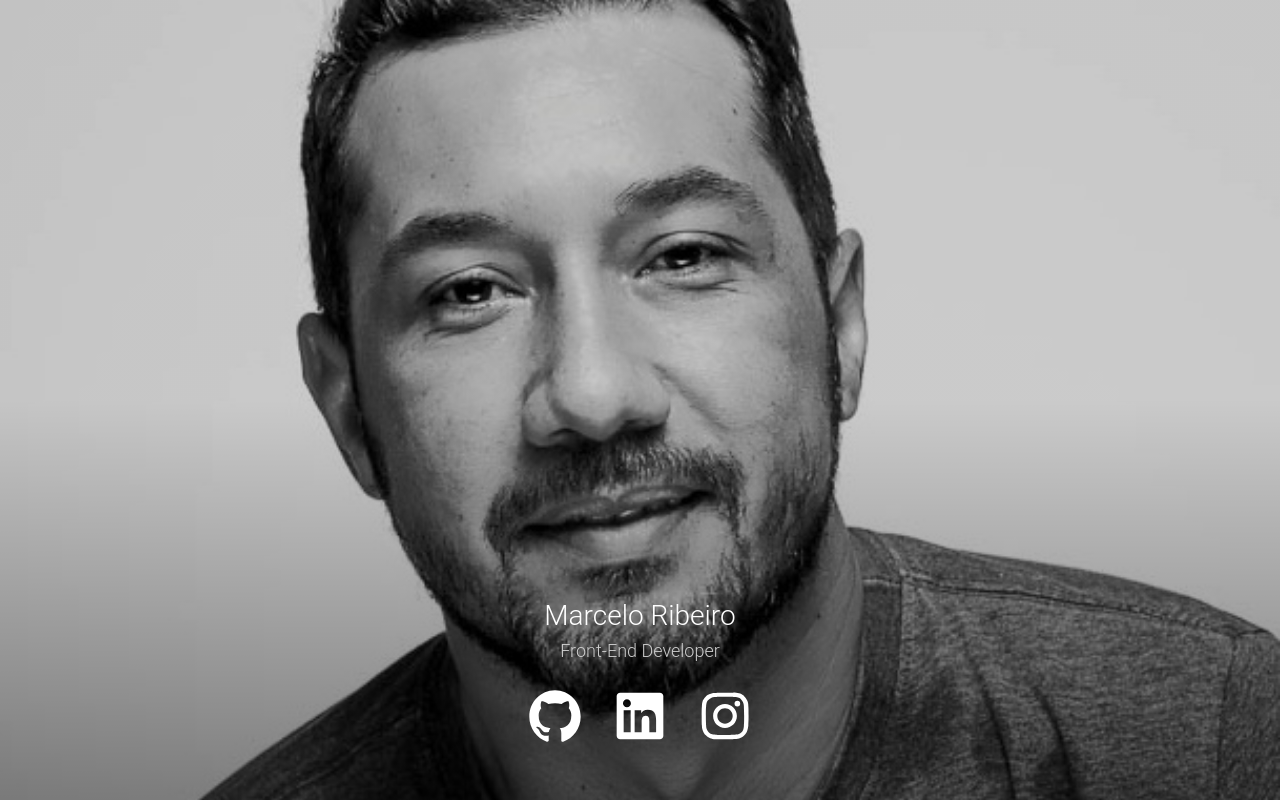
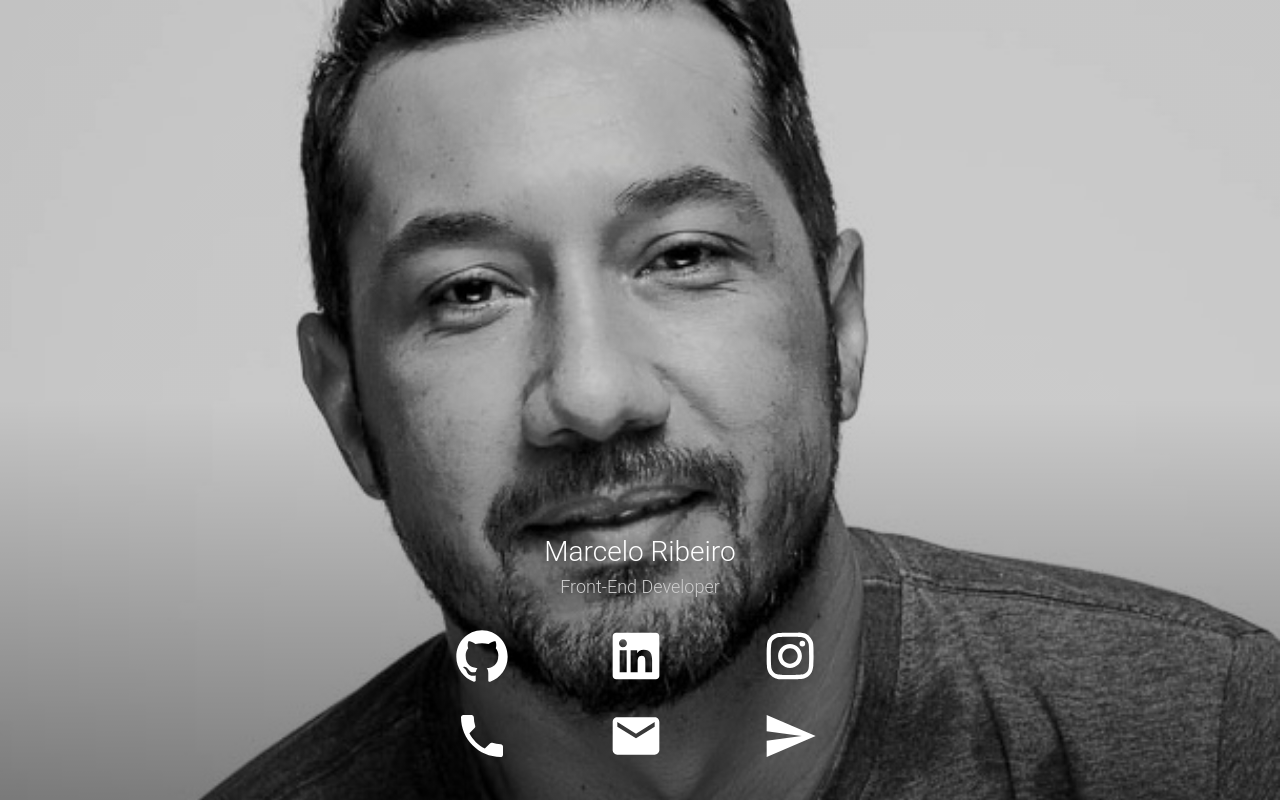
Before and after one commit to marcelo-ribeiro/mycard, a website: page app/index.html in a window 1280 px wide. Drawn offline with nearby package versions, Linux system fonts and the light colour scheme; files that its build step writes are made by us from their sources.

Commit message:
Atualizando

```diff
--- a/app/index.html
+++ b/app/index.html
@@ -61,7 +61,11 @@
     <main>
       <ul class="links">
         <li class="links__item">
-          <a href="//github.com/marcelo-ribeiro" class="links__link" target="_blank">
+          <a
+            href="//github.com/marcelo-ribeiro"
+            class="links__link"
+            target="_blank"
+          >
             <svg
               class="links__icon icon icon-github"
               fill="#181616"
@@ -78,7 +82,11 @@
         </li>
 
         <li class="links__item">
-          <a href="//linkedin.com/in/marcelo-ribeiro/" class="links__link" target="_blank">
+          <a
+            href="//linkedin.com/in/marcelo-ribeiro/"
+            class="links__link"
+            target="_blank"
+          >
             <svg
               class="links__icon icon icon-linkedin"
               fill="#0077B5"
@@ -118,6 +126,62 @@
             </svg>
           </a>
         </li>
+
+        <li class="links__divider"></li>
+
+        <li class="links__item">
+          <a href="tel:71991284022" class="links__link" target="_blank">
+            <svg
+              class="links__icon icon icon-phone"
+              xmlns="http://www.w3.org/2000/svg"
+              width="24"
+              height="24"
+              viewBox="0 0 24 24"
+            >
+              <path
+                d="M6.62 10.79c1.44 2.83 3.76 5.14 6.59 6.59l2.2-2.2c.27-.27.67-.36 1.02-.24 1.12.37 2.33.57 3.57.57.55 0 1 .45 1 1V20c0 .55-.45 1-1 1-9.39 0-17-7.61-17-17 0-.55.45-1 1-1h3.5c.55 0 1 .45 1 1 0 1.25.2 2.45.57 3.57.11.35.03.74-.25 1.02l-2.2 2.2z"
+              />
+            </svg>
+          </a>
+        </li>
+
+        <li class="links__item">
+          <a
+            href="mail:marceloribeiromidia@gmail.com"
+            class="links__link"
+            target="_blank"
+          >
+            <svg
+              class="links__icon icon icon-email"
+              xmlns="http://www.w3.org/2000/svg"
+              width="24"
+              height="24"
+              viewBox="0 0 24 24"
+            >
+              <path
+                d="M20 4H4c-1.1 0-1.99.9-1.99 2L2 18c0 1.1.9 2 2 2h16c1.1 0 2-.9 2-2V6c0-1.1-.9-2-2-2zm0 4l-8 5-8-5V6l8 5 8-5v2z"
+              />
+            </svg>
+          </a>
+        </li>
+
+        <li class="links__item">
+          <a
+            href="//api.whatsapp.com/send?phone=5571991284022"
+            class="links__link"
+            target="_blank"
+          >
+            <svg
+              class="links__icon icon icon-send"
+              height="24"
+              viewBox="0 0 24 24"
+              width="24"
+              xmlns="http://www.w3.org/2000/svg"
+            >
+              <path d="M2.01 21L23 12 2.01 3 2 10l15 2-15 2z" />
+            </svg>
+          </a>
+        </li>
       </ul>
     </main>
 
--- a/app/styles/main.scss
+++ b/app/styles/main.scss
@@ -35,8 +35,8 @@ body {
   justify-content: flex-end;
   flex-direction: column;
   margin: 0;
-  padding: 3rem 2rem;
-  min-height: 100%;
+  padding: 2rem 2rem;
+  height: 100%;
   background-color: var(--color-bg);
   background-image: linear-gradient(rgba(0, 0, 0, 0.2) 50%, rgba(0, 0, 0, 0.5)), url("../images/perfil-marcelo.jpg");
   background-repeat: no-repeat;
@@ -46,6 +46,11 @@ body {
   overflow: hidden;
   cursor: default;
   user-select: none;
+}
+
+main {
+  display: flex;
+  justify-content: center;
 }
 
 :focus {
@@ -63,7 +68,7 @@ svg {
 }
 
 .app__header {
-  margin-bottom: 1rem;
+  margin-bottom: 1.5rem;
 }
 
 .app__title {
@@ -96,14 +101,22 @@ svg {
 .links {
   display: flex;
   flex-wrap: wrap;
-  margin: -0.4rem;
+  justify-content: space-evenly;
+  margin: -0.5rem;
   padding: 0;
+  list-style: none;
+  // width: calc(88px * 3);
 }
 
 .links__item {
   display: flex;
-  // width: calc(1 / 3 * 100%);
-  padding: 0.4rem;
+  width: 88px;
+  padding: 0.25rem;
+}
+
+.links__divider {
+  width: 100%;
+  height: 0;
 }
 
 .links__link {
```
Also changed, not shown: dist/styles/main.css, 1 other file.
